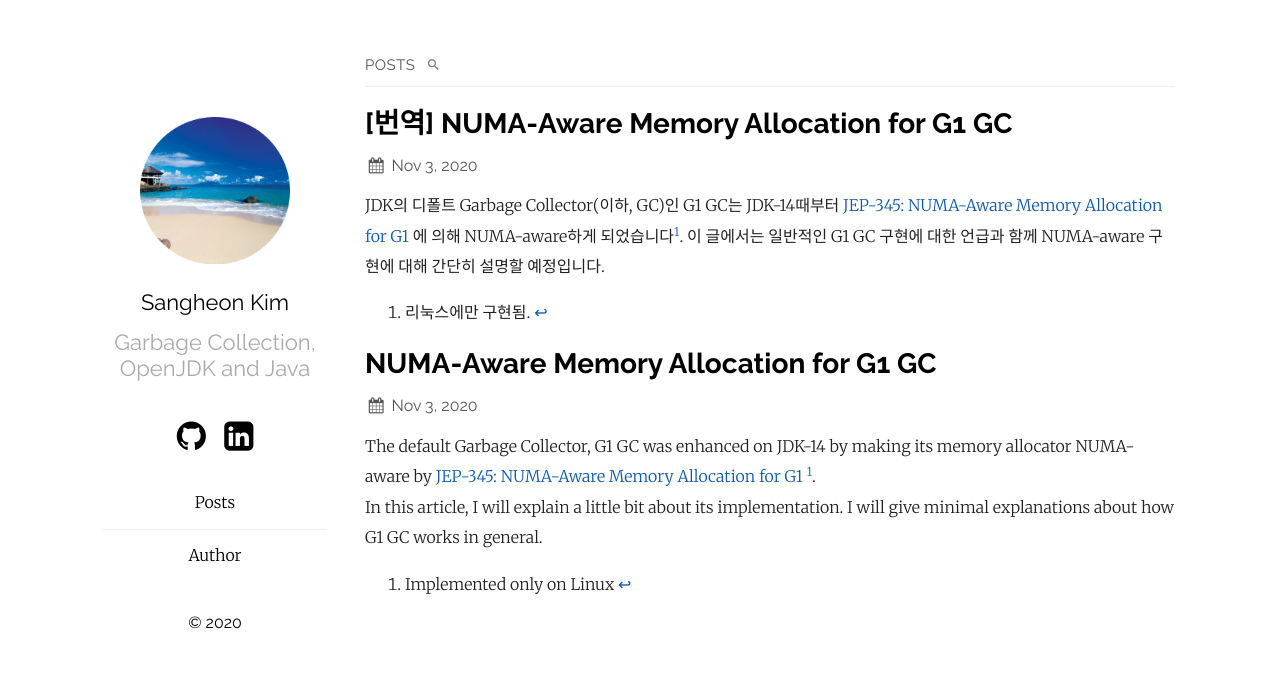
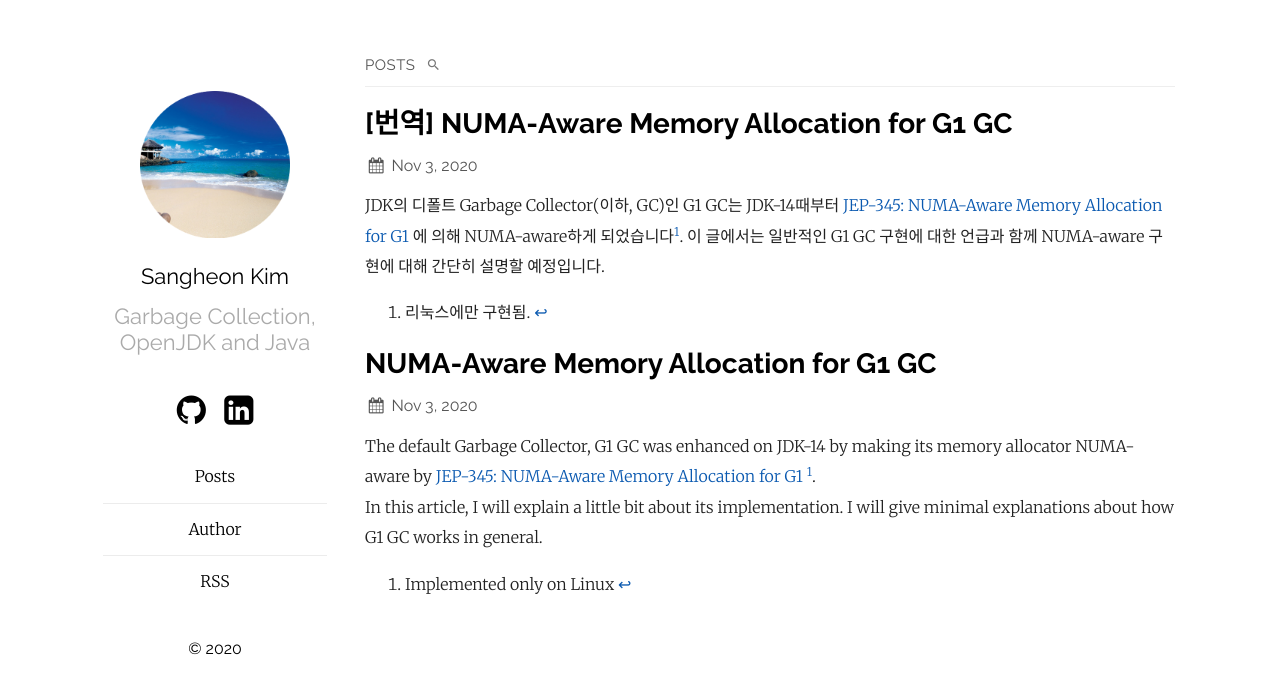
Before and after one commit to sangheon/sangheon.github.io, a Jekyll site: the page built from index.md, in a window 1280 px wide. Shown: the top 694 px of the page. Built offline with Jekyll 4.4.1, drawn with Linux system fonts in a browser that asks for light colours.

Commit message:
Add RSS menu

```diff
--- a/_config.yml
+++ b/_config.yml
@@ -33,6 +33,9 @@ plainwhite:
       url: "/"
     - title: Author
       url: "/author"
+    - title: RSS
+      url: "/feed.xml"
+
 
 # If you want to link only specific pages in your header, uncomment
 # this and add the path to the pages in order as they should show up
```
